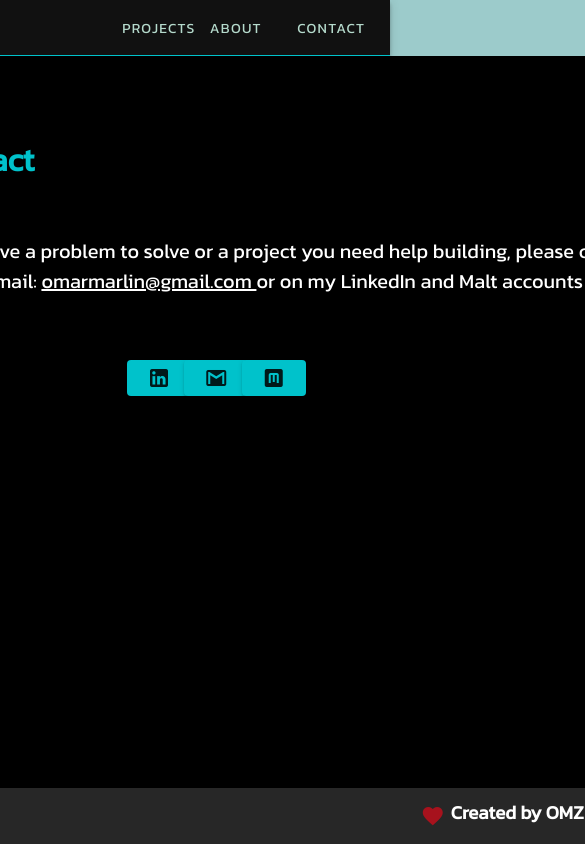
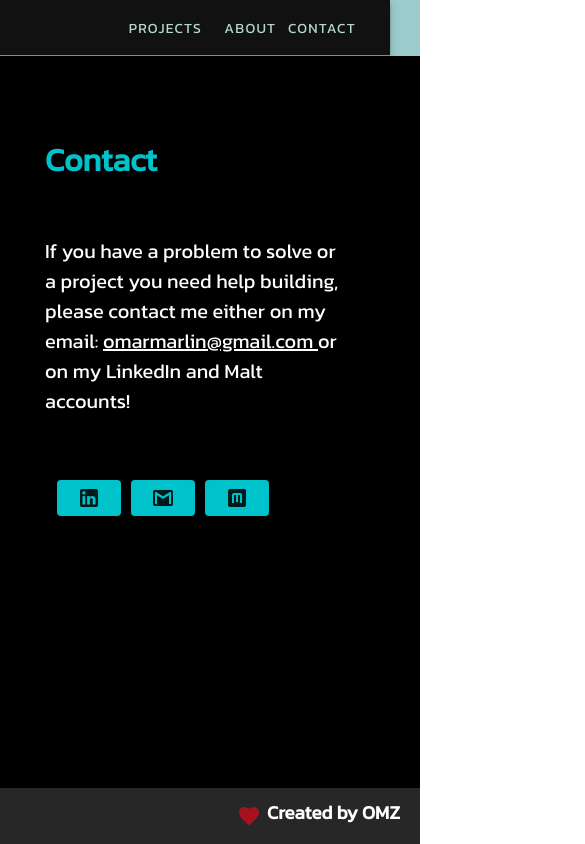
Before and after one commit to omz37/portfolio-src, a Vue app: page /contact in a window 390 px wide. Shown: the top 844 px of the page, 585 px wide, since content can reach past the window. Built offline with nearby package versions, Linux system fonts and the light colour scheme; what v-animate-css would draw is missing.

Commit message:
improve responsiveness

```diff
--- a/src/components/NavBar.vue
+++ b/src/components/NavBar.vue
@@ -1,5 +1,5 @@
 <template>
-  <v-app-bar id="nav" app color="#111111" dark class="px-8" style="border-bottom: 1px solid #00c2cb">
+  <v-app-bar id="nav" app color="#111111" dark style="border-bottom: 1px solid #00c2cb">
     <v-row v-if="!$vuetify.breakpoint.smAndDown">
       <v-img src="logo.png" contain max-width="80" class="clickable-text" @click="goToPage('home')"/>
 
@@ -16,16 +16,16 @@
 
 <!--    MOBILE VERSION-->
     <v-row v-else>
-      <v-col cols="2">
-        <v-img src="logo.png" contain class="clickable-text mt-1" @click="goToPage('home')"/>
+      <v-col cols="3" class="">
+        <v-img src="logo.png" contain class="clickable-text mt-2" max-height="35" @click="goToPage('home')"/>
       </v-col>
-      <v-col cols="3" class="mx-1">
+      <v-col cols="3" class="mt-1">
         <v-btn :style="currentPath === 'projects' ? 'color: #00c2cb' : 'color: #B5DACC'" text @click="goToPage('projects')">Projects</v-btn>
       </v-col>
-      <v-col cols="3" class="mx-1">
+      <v-col cols="2" class="mt-1">
         <v-btn :style="currentPath === 'about' ? 'color: #00c2cb' : 'color: #B5DACC'" text @click="goToPage('about')">About</v-btn>
       </v-col>
-      <v-col cols="3" class="mx-1">
+      <v-col cols="2" class="mt-1">
         <v-btn :style="currentPath === 'contact' ? 'color: #00c2cb' : 'color: #B5DACC'" text @click="goToPage('contact')">Contact</v-btn>
       </v-col>
     </v-row>
--- a/src/views/About.vue
+++ b/src/views/About.vue
@@ -34,8 +34,27 @@
         </div>
       </v-col>
     </v-row>
-    <v-row class="mb-5">
-      <v-col cols="3" sm="4" md="7" lg="1" xl="1">
+    <v-row v-if="!$vuetify.breakpoint.smAndDown" class="mt-3 mb-16">
+      <v-col cols="5"></v-col>
+      <v-col cols="6" sm="4" md="3" lg="2" xl="2">
+        <v-btn tile dark large style="font-size: large">
+          <a href="cv-marlin-english.pdf" target="_blank" style="font-size: large; text-decoration: none; color: white">My C.V</a>
+          <v-icon class="ml-3">
+            mdi-download
+          </v-icon>
+        </v-btn>
+      </v-col>
+      <v-col cols="6" sm="4" md="3" lg="2" xl="2">
+        <v-btn tile dark large style="font-size: large" @click="goToContact">
+          Let's chat
+        </v-btn>
+      </v-col>
+      <v-col cols="1" class="moving-arrow mt-2">
+        <v-icon large>mdi-arrow-left</v-icon>
+      </v-col>
+    </v-row>
+    <v-row v-if="$vuetify.breakpoint.smAndDown" class="mb-16 ml-3">
+      <v-col cols="7" sm="4" md="7" lg="2" xl="2">
         <v-btn tile dark large style="font-size: large" class="mt-13">
           <a href="cv-marlin-english.pdf" target="_blank" style="font-size: large; text-decoration: none; color: white">My C.V</a>
           <v-icon class="ml-3">
@@ -43,12 +62,12 @@
           </v-icon>
         </v-btn>
       </v-col>
-      <v-col cols="3" sm="4" md="7" lg="1" xl="1" class="mr-16">
+      <v-col cols="6" sm="4" md="7" lg="2" xl="2">
         <v-btn tile dark large style="font-size: large" class="mt-13" @click="goToContact">
           Let's chat
         </v-btn>
       </v-col>
-      <v-col cols="1" class="moving-arrow mt-15 text-left">
+      <v-col cols="1" class="moving-arrow mt-15">
         <v-icon large>mdi-arrow-left</v-icon>
       </v-col>
     </v-row>
--- a/src/views/Contact.vue
+++ b/src/views/Contact.vue
@@ -8,32 +8,55 @@
             <h1 style="color: #00c2cb" class="mt-7"> Contact </h1>
           </v-row>
           <v-row class="mt-16 justify-start">
-            <pre class="white--text" style="font-size: 20px">If you have a problem to solve or a project you need help building, please contact me either <br>on my email: <a href="mailto:omarmarlin@gmail.com" class="white--text">omarmarlin@gmail.com </a>or on my LinkedIn and Malt accounts !</pre>
+            <div class="white--text" style="font-size: 20px">If you have a problem to solve or a project you need help building, please contact me either on my email: <a href="mailto:omarmarlin@gmail.com" class="white--text">omarmarlin@gmail.com </a>or on my LinkedIn and Malt accounts!</div>
           </v-row>
-          <v-row class="justify-center mt-16">
-            <v-col cols="1" class="mr-3">
-              <v-btn href="https://www.linkedin.com/in/jules-omar-marlin/" style="background-color: #00c2cb">
+          <v-row class="mt-16 mb-4" v-if="!$vuetify.breakpoint.smAndDown">
+            <v-col cols="1" class="mr-2">
+              <v-btn href="https://www.linkedin.com/in/jules-omar-marlin/" target="_blank" style="background-color: #00c2cb">
                 <v-icon>
                   mdi-linkedin
                 </v-icon>
               </v-btn>
             </v-col>
-            <v-col cols="1" class="mr-3">
+            <v-col cols="1" class="mx-2">
               <v-btn href="mailto:omarmarlin@gmail.com" style="background-color: #00c2cb">
                 <v-icon>
                   mdi-gmail
                 </v-icon>
               </v-btn>
             </v-col>
-            <v-col cols="1" class="mb-5">
-              <v-btn href="https://www.malt.fr/profile/julesomarmarlin1" style="background-color: #00c2cb">
+            <v-col cols="1" class="mx-2">
+              <v-btn href="https://www.malt.fr/profile/julesomarmarlin1" target="_blank" style="background-color: #00c2cb">
                 <v-icon>
                   mdi-alpha-m-box
                 </v-icon>
               </v-btn>
             </v-col>
           </v-row>
-          <v-row class="mt-10">
+          <v-row class="mt-16 mb-4" v-if="$vuetify.breakpoint.smAndDown">
+            <v-col cols="2" class="mr-3">
+              <v-btn href="https://www.linkedin.com/in/jules-omar-marlin/" target="_blank" style="background-color: #00c2cb">
+                <v-icon>
+                  mdi-linkedin
+                </v-icon>
+              </v-btn>
+            </v-col>
+            <v-col cols="2" class="mx-3">
+              <v-btn href="mailto:omarmarlin@gmail.com" style="background-color: #00c2cb">
+                <v-icon>
+                  mdi-gmail
+                </v-icon>
+              </v-btn>
+            </v-col>
+            <v-col cols="2" class="mx-3">
+              <v-btn href="https://www.malt.fr/profile/julesomarmarlin1" target="_blank" style="background-color: #00c2cb">
+                <v-icon>
+                  mdi-alpha-m-box
+                </v-icon>
+              </v-btn>
+            </v-col>
+          </v-row>
+          <v-row class="mt-13">
             <v-img src="contact.jpg"/>
           </v-row>
         </v-card>
--- a/src/views/Home.vue
+++ b/src/views/Home.vue
@@ -9,7 +9,7 @@
           <v-col cols="12" xl="11" lg="10" md="10" sm="12">
             <div style="font-size: 50px">Hello, I'm Omz Marlin - a Web Developer based in France</div>
           </v-col>
-          <v-col cols="3" xl="2" lg="2" md="2" sm="3" class="mt-6">
+          <v-col cols="3" xl="1" lg="2" md="2" sm="3" class="mt-6">
             <v-row class="justify-end mr-1" v-if="!$vuetify.breakpoint.smAndDown">
               <v-btn tile dark large style="font-size: large" @click="goToPage('about')">About me</v-btn>
             </v-row>
```
